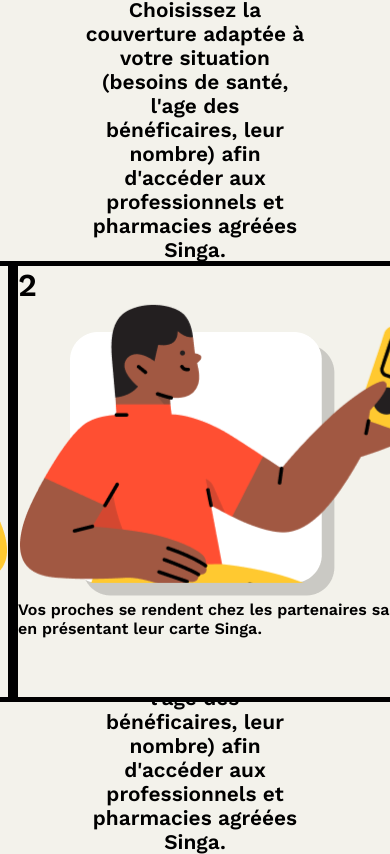
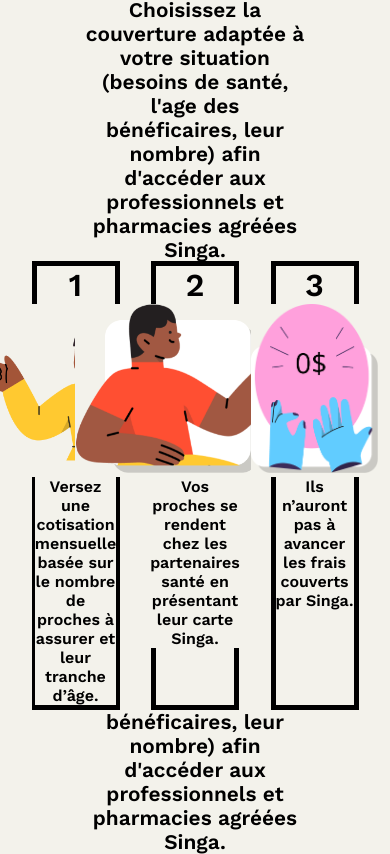
Before and after one commit to WildCodeSchool/paris-0921-project3-my-singa-assurance, a React (Vite) app: page / in a window 390 px wide. Shown: the part 1000-1854 px from the top of the page. Built offline with nearby package versions, Linux system fonts and the light colour scheme.

Commit message:
fixed CSS responsive

```diff
--- a/src/components/style/ConceptCard.module.scss
+++ b/src/components/style/ConceptCard.module.scss
@@ -1,3 +1,12 @@
 .conceptCardContainer {
   border: solid 5px;
+  display: flex;
+  flex-direction: column;
+  align-items: center;
+  text-align: center;
+  width: 20vw;
+
+  img {
+  height: 20vh;
+  }
 }
--- a/src/components/style/HomepageConcept.module.scss
+++ b/src/components/style/HomepageConcept.module.scss
@@ -35,6 +35,7 @@
 .cardContainer {
   display: flex;
   justify-content: space-evenly;
+  width: 100vw;
 }
 
 // .mainContainer {
```
